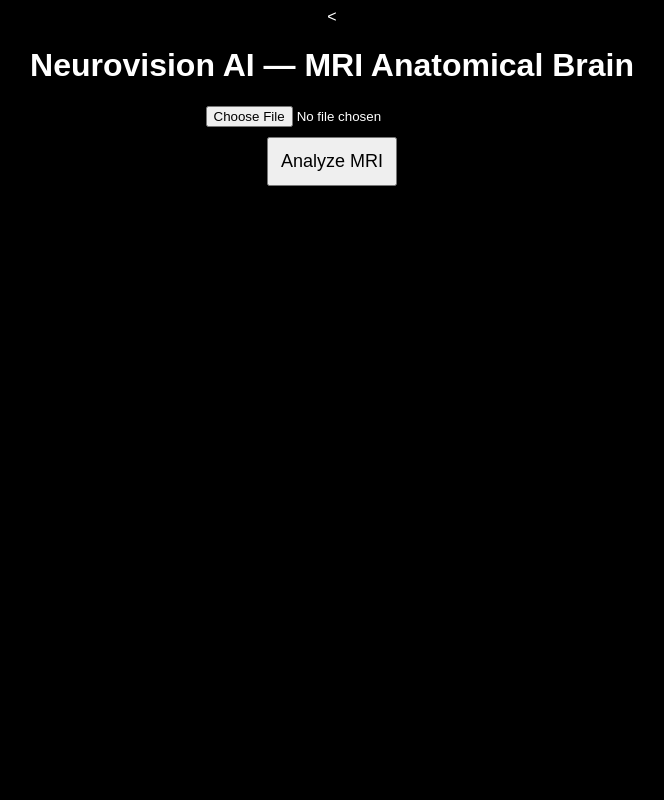
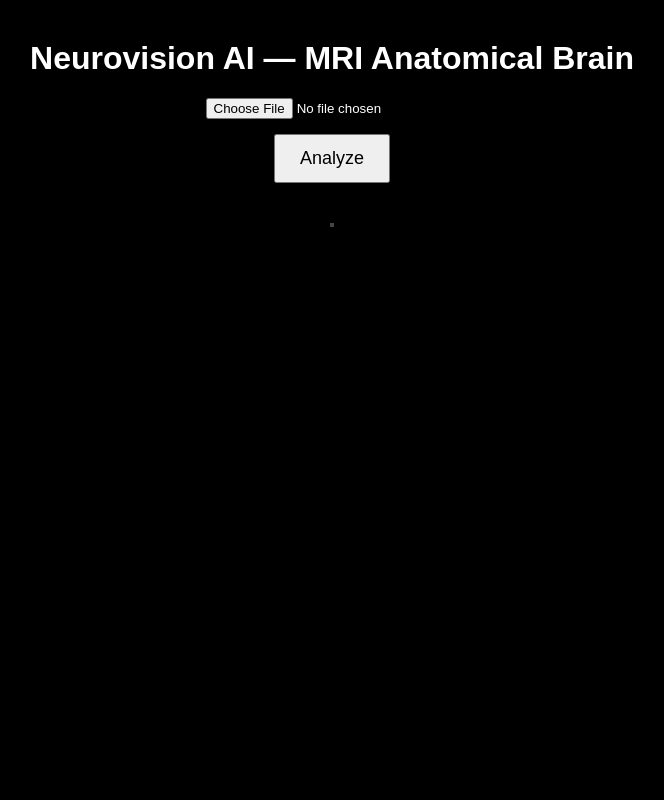
Before and after one commit to Amir-Ali128/Neurovision-AI-MRI, a Flask app: page / in a window 1280 px wide. Shown: the whole page, without its empty margins (308-972 px from the left). Run offline with Flask 3, Linux system fonts and the light colour scheme.

Commit message:
Update index.html

```diff
--- a/templates/index.html
+++ b/templates/index.html
@@ -1,32 +1,43 @@
-<<!DOCTYPE html>
-<html>
+<!DOCTYPE html>
+<html lang="tr">
 <head>
 
-<title>Neurovision AI</title>
+<meta charset="UTF-8">
+<title>Neurovision AI — Anatomical Brain Analysis</title>
 
 <style>
 
-body{
-background:black;
-color:white;
-text-align:center;
-font-family:Arial;
+body {
+    background: #000;
+    color: #fff;
+    font-family: Arial, sans-serif;
+    text-align: center;
+    margin-top: 40px;
 }
 
-button{
-padding:12px;
-font-size:18px;
-margin-top:10px;
+button {
+    padding: 12px 24px;
+    font-size: 18px;
+    margin-top: 15px;
+    cursor: pointer;
 }
 
-img{
-margin-top:20px;
-max-width:80%;
+img {
+    margin-top: 25px;
+    max-width: 80%;
+    border: 2px solid #444;
 }
 
-#error{
-color:red;
-margin-top:10px;
+#error {
+    color: red;
+    margin-top: 15px;
+    font-size: 16px;
+}
+
+#status {
+    margin-top: 15px;
+    color: #00ffcc;
+    font-size: 18px;
 }
 
 </style>
@@ -37,58 +48,93 @@ margin-top:10px;
 
 <h1>Neurovision AI — MRI Anatomical Brain</h1>
 
-<input type="file" id="file">
+<input type="file" id="file" accept="image/*">
 
 <br>
 
-<button onclick="analyze()">Analyze MRI</button>
+<button id="analyzeBtn" onclick="analyze()">Analyze</button>
 
+<div id="status"></div>
 <div id="error"></div>
 
 <img id="brain">
 
-
 <script>
 
-async function analyze(){
+async function analyze() {
 
-let fileInput = document.getElementById("file");
+    const fileInput = document.getElementById("file");
+    const errorBox = document.getElementById("error");
+    const statusBox = document.getElementById("status");
+    const brainImg = document.getElementById("brain");
+    const button = document.getElementById("analyzeBtn");
 
-if(fileInput.files.length === 0){
+    errorBox.innerText = "";
+    brainImg.src = "";
 
-alert("Select image");
+    if (fileInput.files.length === 0) {
+        errorBox.innerText = "Lütfen bir görüntü seç.";
+        return;
+    }
 
-return;
+    statusBox.innerText = "Analyzing...";
+    button.disabled = true;
 
-}
+    const form = new FormData();
+    form.append("image", fileInput.files[0]);
 
-let form = new FormData();
+    try {
 
-form.append("image", fileInput.files[0]);
+        const controller = new AbortController();
 
-document.getElementById("error").innerText = "Analyzing...";
+        // 120 saniye timeout
+        const timeout = setTimeout(() => {
+            controller.abort();
+        }, 120000);
 
-let res = await fetch("/analyze",{
+        const res = await fetch("/analyze", {
+            method: "POST",
+            body: form,
+            signal: controller.signal
+        });
 
-method:"POST",
+        clearTimeout(timeout);
 
-body:form
+        if (!res.ok) {
+            throw new Error("Server error: " + res.status);
+        }
 
-});
+        const data = await res.json();
 
-let data = await res.json();
+        if (!data.success) {
+            throw new Error(data.error || "Analiz başarısız");
+        }
 
-if(!data.success){
+        // cache bypass
+        brainImg.src = data.brain_image + "?t=" + Date.now();
 
-document.getElementById("error").innerText = data.error;
-return;
+        statusBox.innerText = "Analysis complete";
 
-}
+    }
+    catch (err) {
 
-document.getElementById("error").innerText = "";
+        console.error(err);
 
-document.getElementById("brain").src =
-data.brain_image + "?t=" + new Date().getTime();
+        if (err.name === "AbortError") {
+            errorBox.innerText = "Timeout: Analiz çok uzun sürdü.";
+        }
+        else {
+            errorBox.innerText = err.message;
+        }
+
+        statusBox.innerText = "";
+
+    }
+    finally {
+
+        button.disabled = false;
+
+    }
 
 }
 
```
